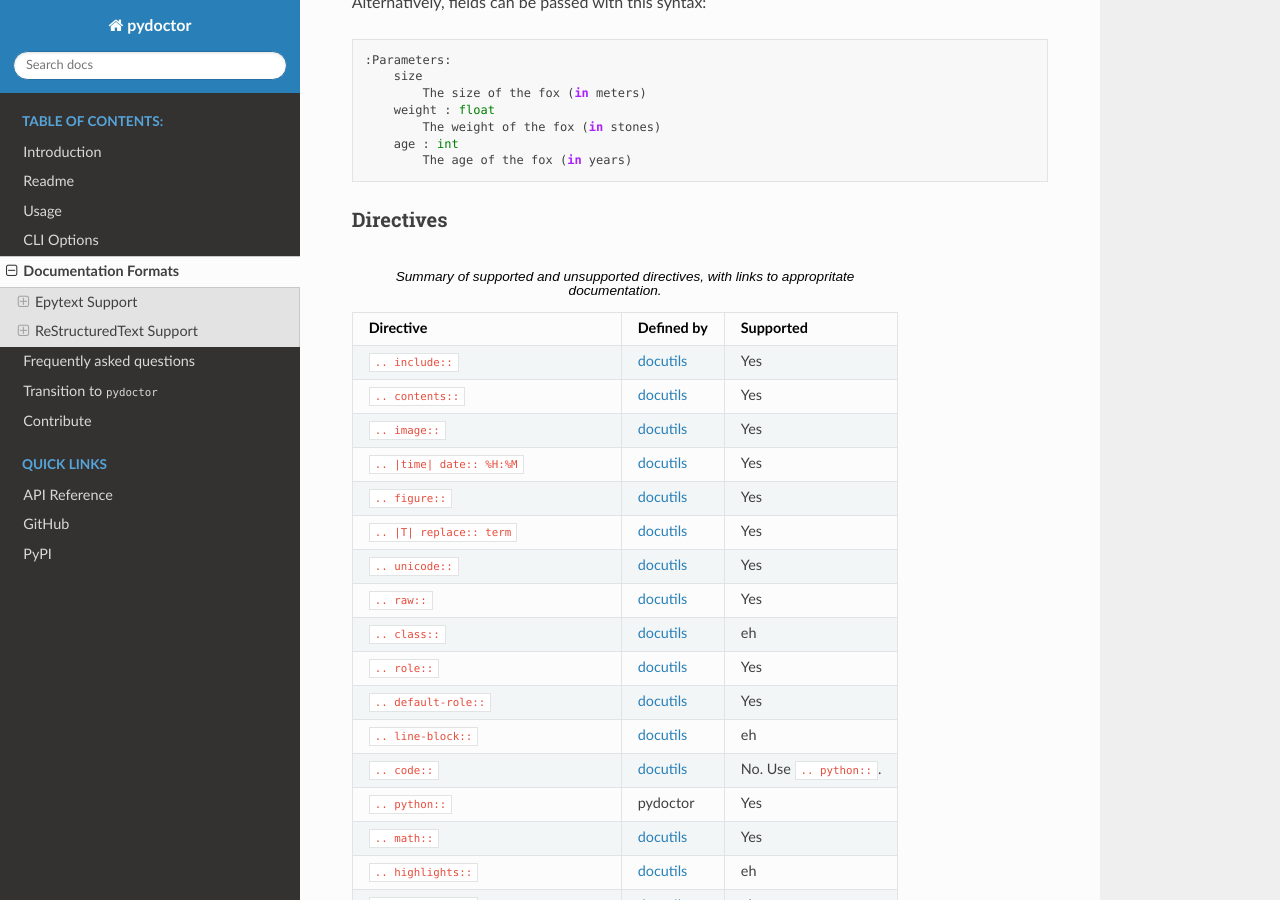
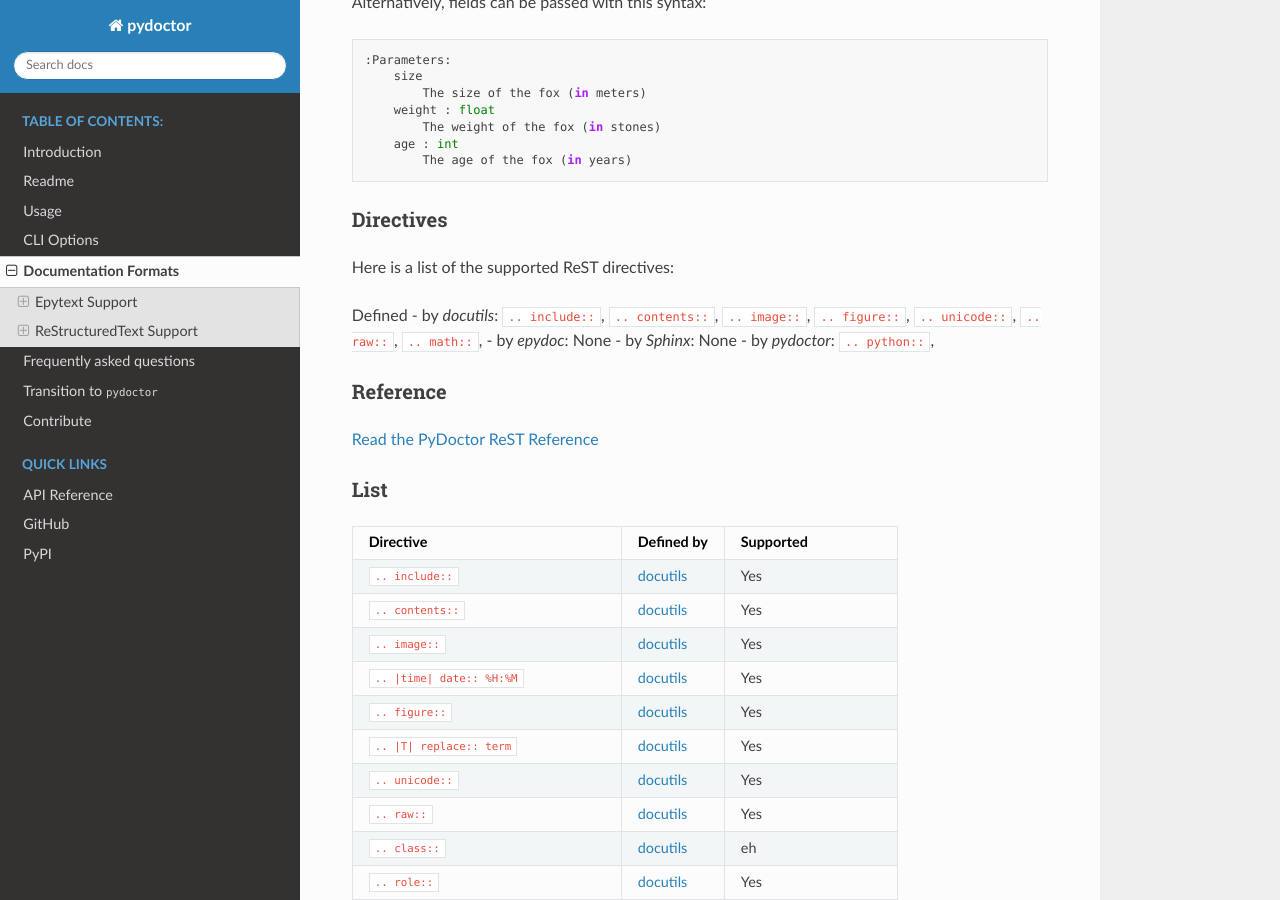
Before and after one commit to twisted/pydoctor, a Sphinx documentation site: the page built from docs/source/docformat.rst, in a window 1280 px wide and 900 px high, scrolled down 1285 px. Built offline with Sphinx 7.4.7 and the Read the Docs theme 2.0.0, drawn with Linux system fonts in a browser that asks for light colours; the version number could not be read and is left out.

```diff
--- a/docs/source/docformat.rst
+++ b/docs/source/docformat.rst
@@ -61,7 +61,23 @@ Alternatively, fields can be passed with this syntax::
 Directives
 ^^^^^^^^^^
 
-.. list-table:: Summary of supported and unsupported directives, with links to appropritate documentation.
+Here is a list of the supported ReST directives:
+
+Defined
+- by `docutils`: ``.. include::``, ``.. contents::``, ``.. image::``, ``.. figure::``, ``.. unicode::``, ``.. raw::``, ``.. math::``,
+- by `epydoc`: None
+- by `Sphinx`: None
+- by `pydoctor`: ``.. python::``,
+
+Reference
+^^^^^^^^^
+
+`Read the PyDoctor ReST Reference <rst.html>`_
+
+List
+^^^^
+
+.. list-table::
    :header-rows: 1
 
    * - Directive
--- a/docs/source/rst_useless_directives.rst
+++ b/docs/source/rst_ref_unsupported.rst
@@ -185,6 +185,8 @@ topic
     default-role
     ++++++++++++
 
+      PYDOCTOR ALREADY REPLACE THE DEFAULT ROLE
+
     .. list-table::
       :header-rows: 1
 
```
Also changed, not shown: other parts of docs/source/rst_ref_unsupported.rst (+1 -1 lines), docs/source/rst.rst (added, +42 -0 lines), docs/source/rst_quick_ref.rst (+10 -66 lines), docs/source/rst.py (renamed from docs/source/PyDoctor_ReST_Quick_Reference.py).
